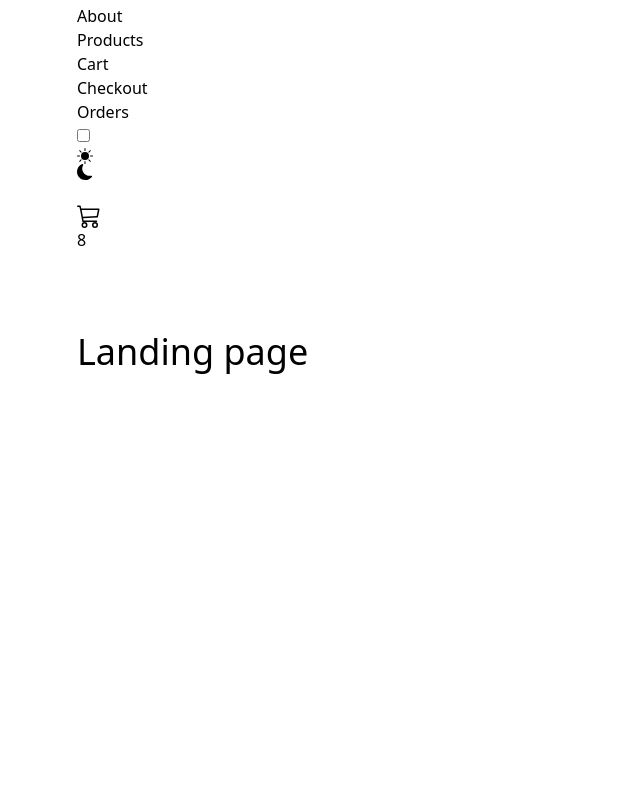
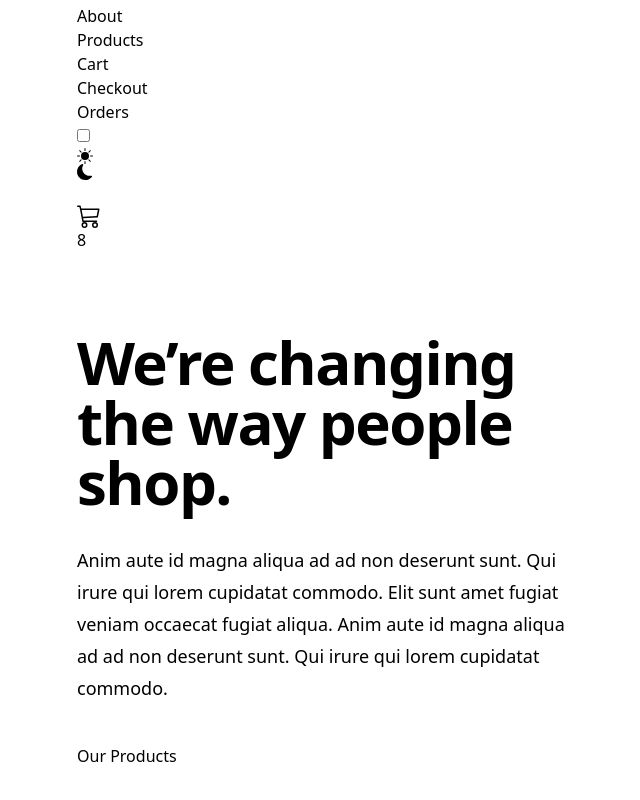
Before and after one commit to MaximChebenyak/ComfyStore, a React (Vite) app: page / in a window 1280 px wide. Shown: the part 264-1064 px from the top of the page, without its empty margins (19-659 px from the left). Before the commit the page ends 800 px from the top, so only its background shows below. Built offline with nearby package versions, Linux system fonts and the light colour scheme.

Commit message:
hero page

```diff
--- /dev/null
+++ b/src/components/Hero.jsx
@@ -0,0 +1,45 @@
+import { Link } from 'react-router-dom';
+
+import hero1 from '../assets/hero1.webp';
+import hero2 from '../assets/hero2.webp';
+import hero3 from '../assets/hero3.webp';
+import hero4 from '../assets/hero4.webp';
+
+const carouselImages = [hero1, hero2, hero3, hero4];
+
+const Hero = () => {
+  return (
+    <div className=" grid grid-cols-1 lg:grid-cols-2 gap-24 items-center">
+      <div>
+        <h1 className="max-w-2xl text-4xl font-bold tracking-tight  sm:text-6xl ">
+          We’re changing the way people shop.
+        </h1>
+
+        <p className="mt-8 max-w-xl text-lg leading-8">
+          Anim aute id magna aliqua ad ad non deserunt sunt. Qui irure qui lorem
+          cupidatat commodo. Elit sunt amet fugiat veniam occaecat fugiat
+          aliqua. Anim aute id magna aliqua ad ad non deserunt sunt. Qui irure
+          qui lorem cupidatat commodo.
+        </p>
+        <div className="mt-10 ">
+          <Link to="products" className="btn btn-primary ">
+            Our Products
+          </Link>
+        </div>
+      </div>
+      <div className="hidden  h-[28rem] lg:carousel carousel-center   p-4 space-x-4 bg-neutral rounded-box">
+        {carouselImages.map((image, index) => {
+          return (
+            <div key={image} className="carousel-item">
+              <img
+                src={image}
+                className="rounded-box h-full w-80  object-cover"
+              />
+            </div>
+          );
+        })}
+      </div>
+    </div>
+  );
+};
+export default Hero;
--- a/src/components/index.js
+++ b/src/components/index.js
@@ -3,3 +3,4 @@
 export { default as Header } from './Header';
 export { default as Navbar } from './Navbar';
 export { default as NavLinks } from './NavLinks';
+export { default as Hero } from './Hero';
--- a/src/pages/Landing.jsx
+++ b/src/pages/Landing.jsx
@@ -1,4 +1,10 @@
+import { Hero } from '../components';
+
 const Landing = () => {
-  return <h1 className="text-4xl"> Landing page</h1>;
+  return (
+    <>
+      <Hero />
+    </>
+  );
 };
 export default Landing;
```
